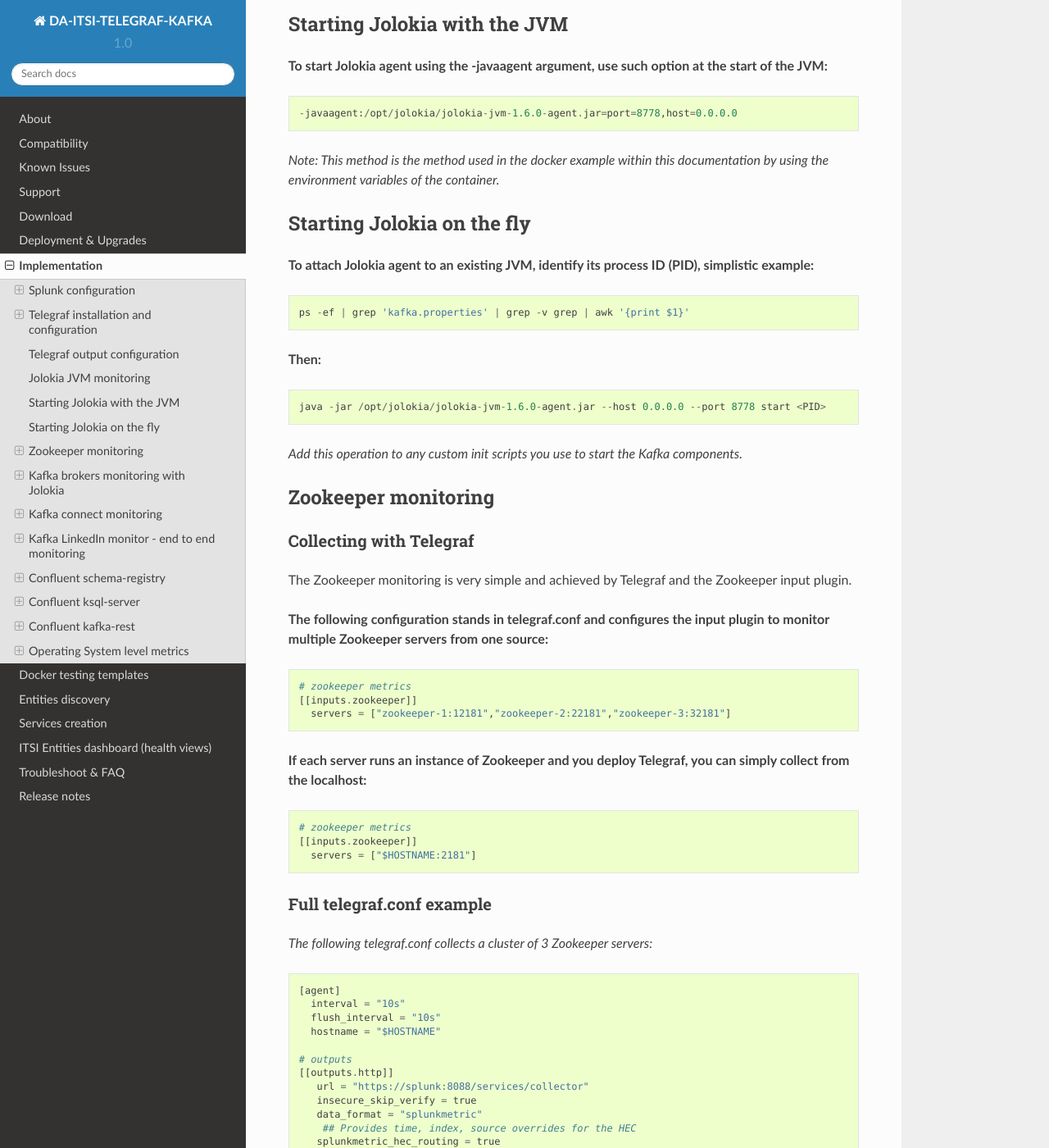
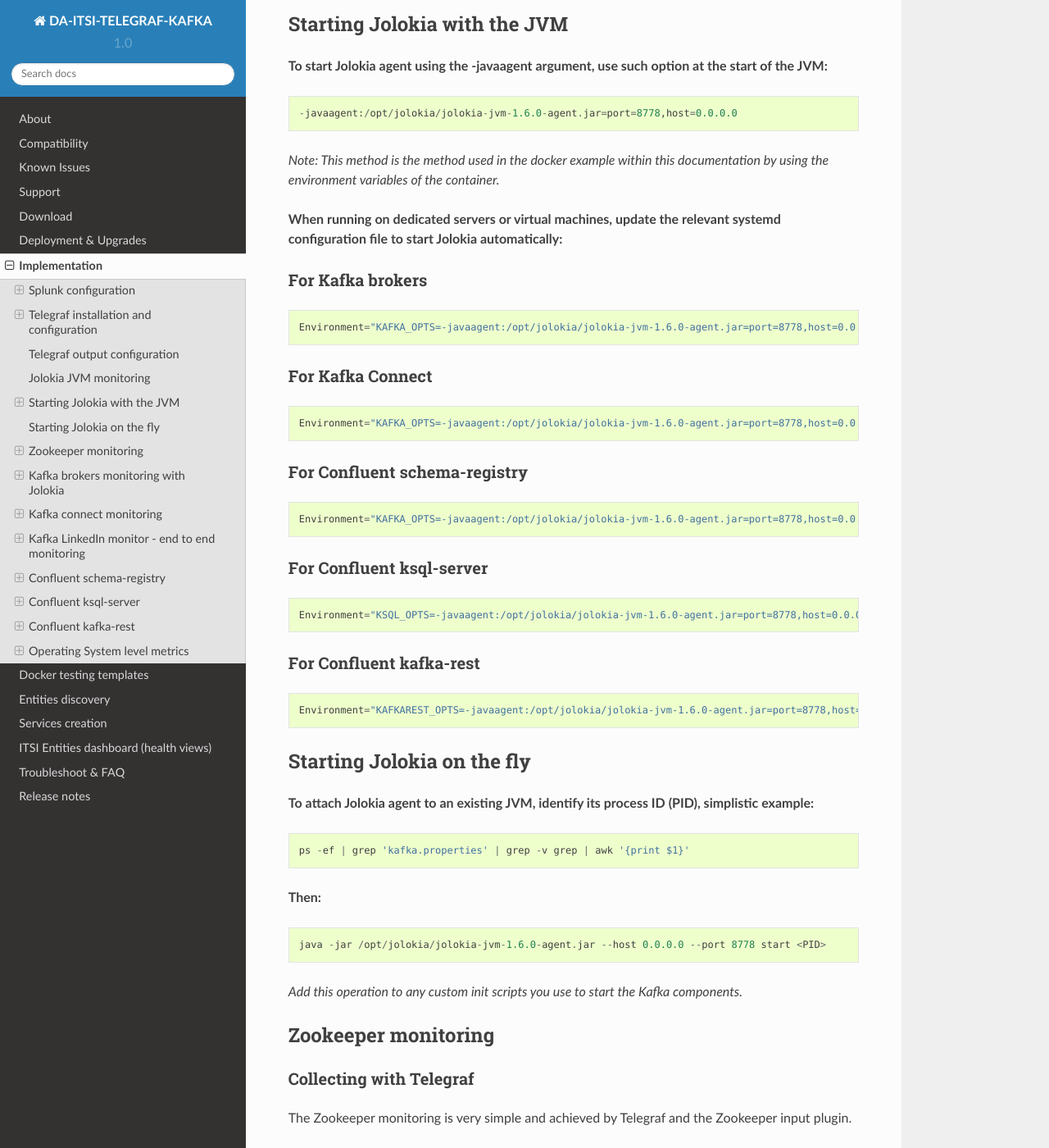
Before and after one commit to guilhemmarchand/DA-ITSI-TELEGRAF-KAFKA, a Sphinx documentation site: the page built from docs/kafka_monitoring.rst, in a window 1280 px wide and 1400 px high, scrolled down 4377 px. Shown: the whole window at 82% size. Built offline with Sphinx 7.4.7 and the Read the Docs theme 2.0.0, drawn with Linux system fonts in a browser that asks for light colours.

Commit message:
doc update

```diff
--- a/docs/kafka_monitoring.rst
+++ b/docs/kafka_monitoring.rst
@@ -169,6 +169,44 @@
     -javaagent:/opt/jolokia/jolokia-jvm-1.6.0-agent.jar=port=8778,host=0.0.0.0
 
 *Note: This method is the method used in the docker example within this documentation by using the environment variables of the container.*
+
+**When running on dedicated servers or virtual machines, update the relevant systemd configuration file to start Jolokia automatically:**
+
+For Kafka brokers
+-----------------
+
+::
+
+    Environment="KAFKA_OPTS=-javaagent:/opt/jolokia/jolokia-jvm-1.6.0-agent.jar=port=8778,host=0.0.0.0"
+
+For Kafka Connect
+-----------------
+
+::
+
+    Environment="KAFKA_OPTS=-javaagent:/opt/jolokia/jolokia-jvm-1.6.0-agent.jar=port=8778,host=0.0.0.0"
+
+For Confluent schema-registry
+-----------------------------
+
+::
+
+    Environment="KAFKA_OPTS=-javaagent:/opt/jolokia/jolokia-jvm-1.6.0-agent.jar=port=8778,host=0.0.0.0"
+
+For Confluent ksql-server
+-------------------------
+
+::
+
+    Environment="KSQL_OPTS=-javaagent:/opt/jolokia/jolokia-jvm-1.6.0-agent.jar=port=8778,host=0.0.0.0"
+
+For Confluent kafka-rest
+------------------------
+
+::
+
+    Environment="KAFKAREST_OPTS=-javaagent:/opt/jolokia/jolokia-jvm-1.6.0-agent.jar=port=8778,host=0.0.0.0"
+
 
 Starting Jolokia on the fly
 ===========================
```
